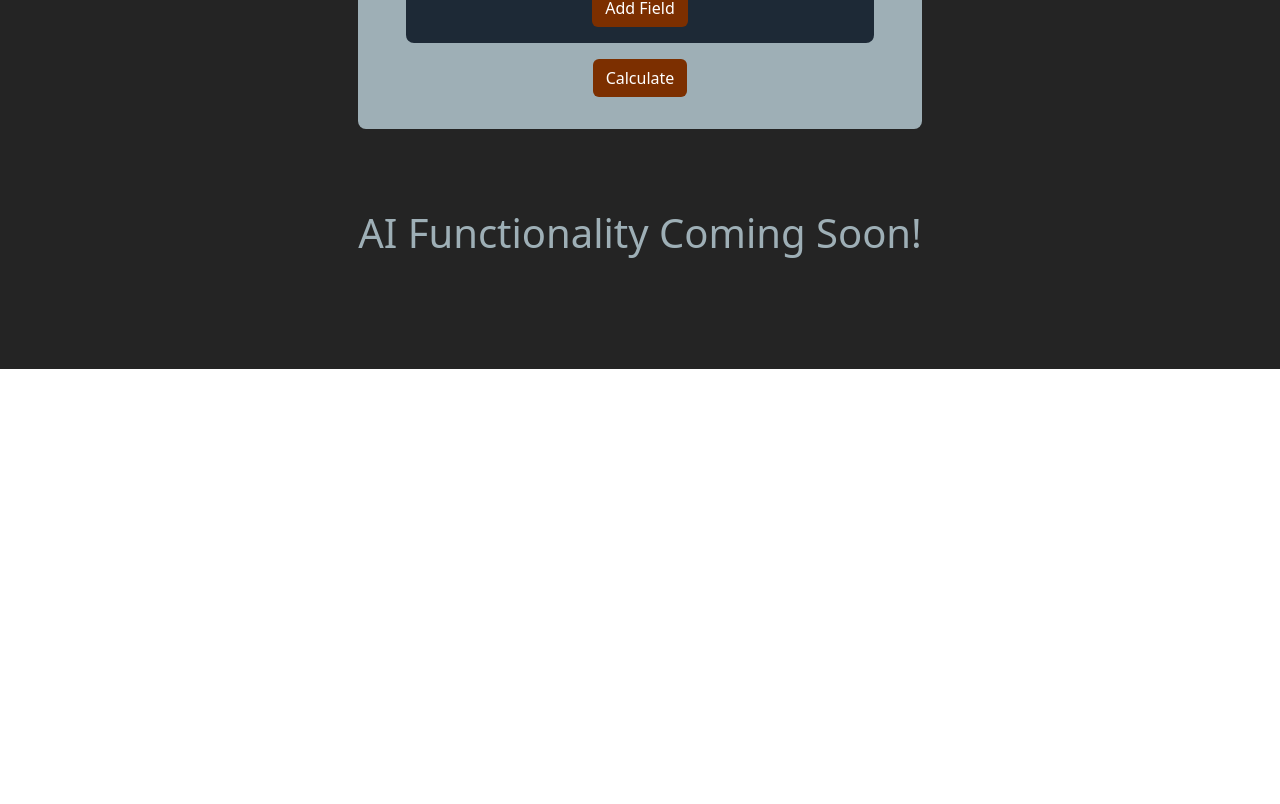
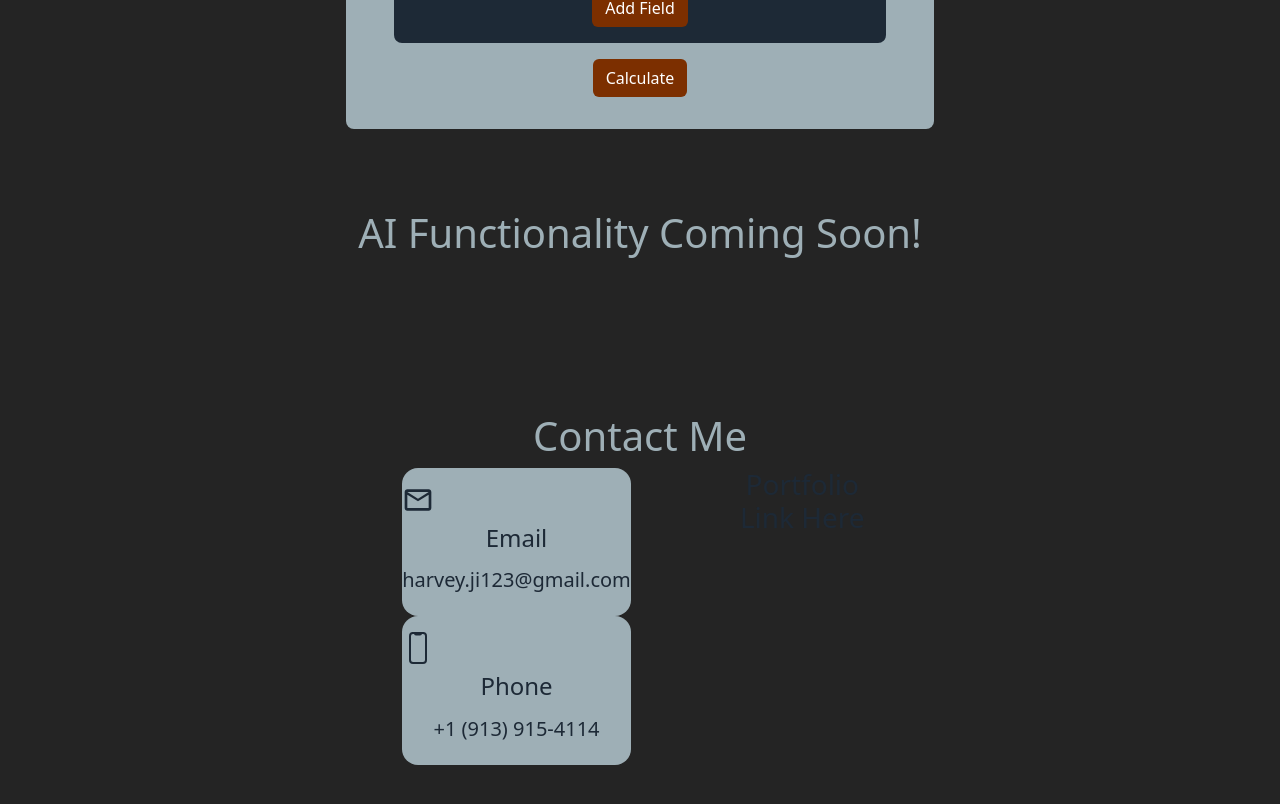
Before and after one commit to harveyji1/HarveysBudgetTool, a React (Vite) app: page / in a window 1280 px wide. Shown: the part 978-1782 px from the top of the page. Before the commit the page ends 1347 px from the top, so only its background shows below. Built offline with nearby package versions, Linux system fonts and the light colour scheme.

Commit message:
Start of contact section

```diff
--- a/src/App.tsx
+++ b/src/App.tsx
@@ -4,6 +4,7 @@ import Calculator from './components/Calculator/Calculator';
 import AISuggestions from './components/AISuggestions/AISuggestions';
 import './App.css';
 import 'bootstrap/dist/css/bootstrap.min.css';
+import Contact from './components/Contact/Contact';
 
 
 function App() {
@@ -13,6 +14,7 @@ function App() {
       <h1 className='siteTitle'>Harveys AI Budget Tool</h1>
       <Calculator/>
       <AISuggestions/>
+      <Contact/>
     </div>
 
   )
--- a/src/components/Contact/Contact.css
+++ b/src/components/Contact/Contact.css
@@ -0,0 +1,36 @@
+#contact{
+    flex: 1;
+    display: flex;
+    flex-direction: column;
+    justify-content: center;
+    align-items: center;
+    padding: 75px 0;
+    width: 90%;
+    margin: 0 auto 100px;
+}
+
+.contactHeader{
+    color: var(--primary-color) !important;
+}
+
+.contactContainer{
+    width: 90%;
+    display: grid;
+    grid-template-columns: 1fr 1fr;
+    gap: 6rem;
+}
+
+.contactCard{
+    background-color: var(--primary-color);
+    color: var(--text-color);
+    border-radius: 1rem;
+    display: flex;
+    flex-direction: column;
+    gap: .5rem;
+    padding: 1rem 0;
+    width: 100%;
+}
+
+.contactIcon{
+    font-size: 32px;
+}
--- a/src/components/Contact/Contact.tsx
+++ b/src/components/Contact/Contact.tsx
@@ -0,0 +1,31 @@
+import { MdOutlineEmail } from 'react-icons/md';
+import './Contact.css';
+import { IoPhonePortraitOutline } from 'react-icons/io5';
+
+function Contact() {
+    return(
+        <div id='contact'>
+            <h1 className='contactHeader'>Contact Me</h1>
+            <div className='contactContainer'>
+                <div className='contactOptions'>
+                <article className='contactCard'>
+                    <MdOutlineEmail className='contactIcon'/>
+                    <h4>Email</h4>
+                    <h5>harvey.ji123@gmail.com</h5>
+                </article>
+                <article className='contactCard'>
+                    <IoPhonePortraitOutline className='contactIcon'/>
+                    <h4>Phone</h4>
+                    <h5>+1 (913) 915-4114</h5>
+                </article>
+                </div>
+                <div className='portfolioLink'>
+                <h3>Portfolio Link Here</h3>
+                </div>
+            </div>
+
+        </div>
+    )
+}
+
+export default Contact;
```
